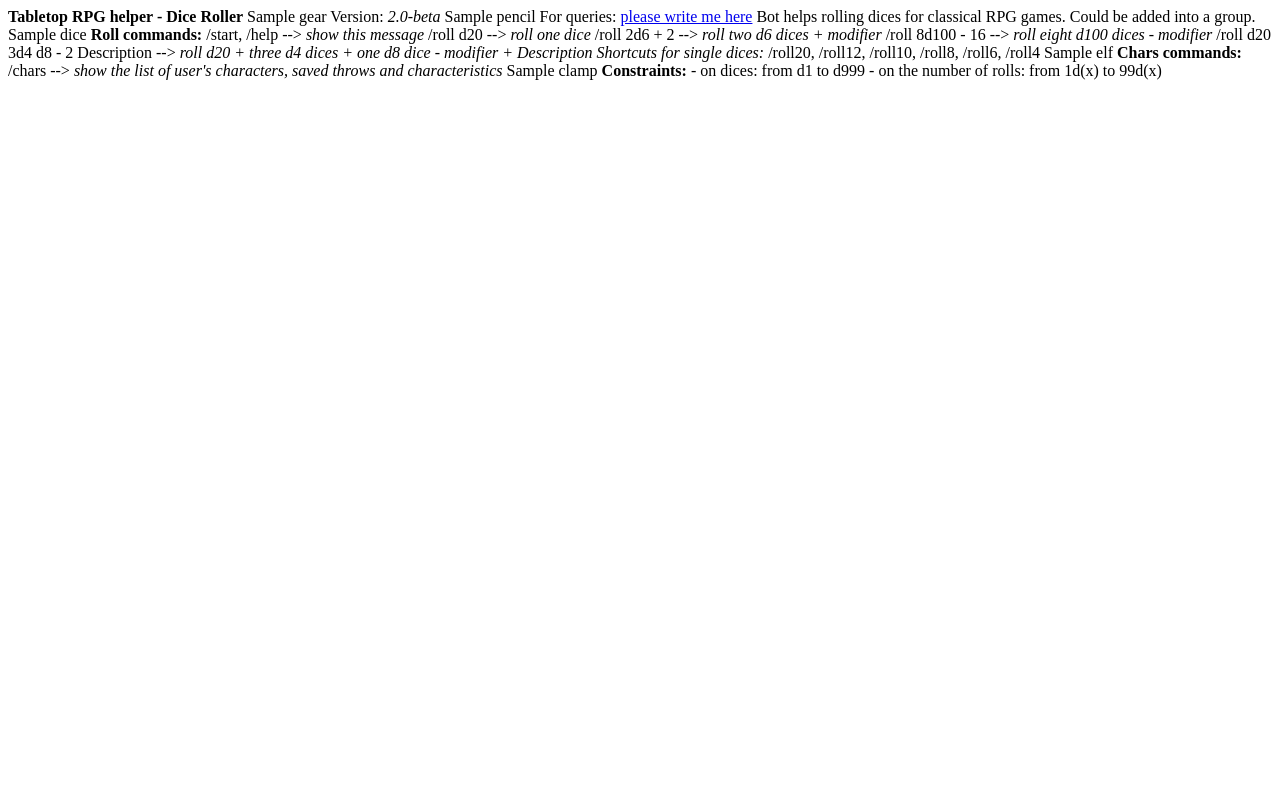
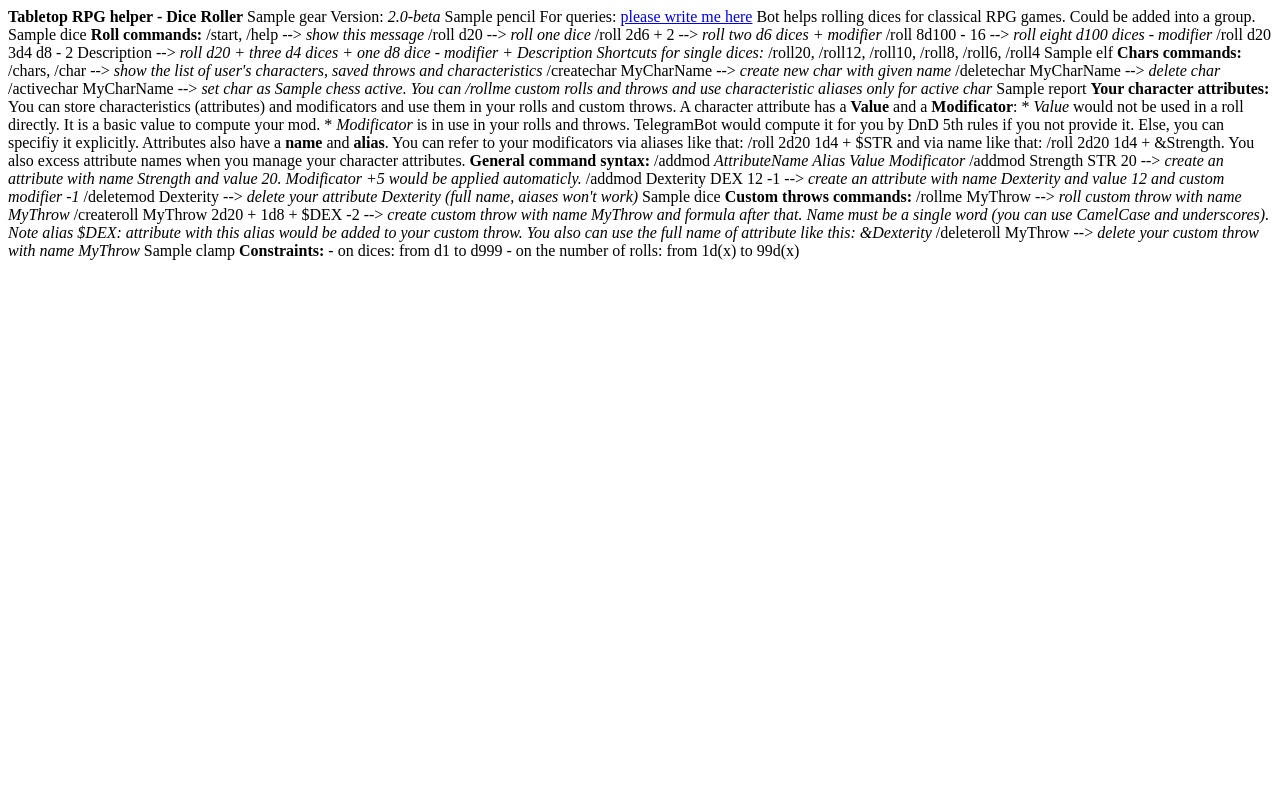
Before and after one commit to dexpiper/tabletopdicebot, a Flask app: template templates/hello.jinja2 in a window 1280 px wide. Run offline with Flask 2, Linux system fonts and the light colour scheme; the template is opened without the code that fills it: most values are stand-ins (such as "Sample title", 1, 10 or a date in 2020); parts of the project's set-up code (start-up, migrations or seed data) failed here and were passed over.

Commit message:
Add new help entires

```diff
--- a/templates/hello.jinja2
+++ b/templates/hello.jinja2
@@ -17,7 +17,33 @@
 /roll20, /roll12, /roll10, /roll8, /roll6, /roll4
 
 {{ emoji.elf }} <b>Chars commands:</b>
-/chars --> <i>show the list of user's characters, saved throws and characteristics</i>
+/chars, /char --> <i>show the list of user's characters, saved throws and characteristics</i>
+/createchar MyCharName --> <i>create new char with given name</i>
+/deletechar MyCharName --> <i>delete char</i>
+/activechar MyCharName --> <i>set char as {{ emoji.chess }} active. You can /rollme custom rolls and throws and use characteristic aliases only for active char</i>
+
+{{ emoji.report }} <b>Your character attributes:</b>
+
+You can store characteristics (attributes) and modificators and use them in your rolls and custom throws.
+
+A character attribute has a <b>Value</b> and a <b>Modificator</b>:
+* <i>Value</i> would not be used in a roll directly. It is a basic value to compute your mod.
+* <i>Modificator</i> is in use in your rolls and throws. TelegramBot would compute it for you by DnD 5th rules if you not provide it. Else, you can specifiy it explicitly.
+
+Attributes also have a <b>name</b> and <b>alias</b>. You can refer to your modificators via aliases like that: /roll 2d20 1d4 + $STR and via name like that: /roll 2d20 1d4 + &Strength.
+You also excess attribute names when you manage your character attributes.
+
+<b>General command syntax:</b> /addmod <i>AttributeName</i> <i>Alias</i> <i>Value</i> <i>Modificator</i>
+
+/addmod Strength STR 20 --> <i>create an attribute with name Strength and value 20. Modificator +5 would be applied automaticly.</i>
+/addmod Dexterity DEX 12 -1 --> <i>create an attribute with name Dexterity and value 12 and custom modifier -1</i>
+/deletemod Dexterity --> <i>delete your attribute Dexterity (full name, aiases won't work)</i>
+
+
+{{ emoji.dice }} <b>Custom throws commands:</b>
+/rollme MyThrow --> <i>roll custom throw with name MyThrow</i>
+/createroll MyThrow 2d20 + 1d8 + $DEX -2 --> <i>create custom throw with name MyThrow and formula after that. Name must be a single word (you can use CamelCase and underscores). Note alias $DEX: attribute with this alias would be added to your custom throw. You also can use the full name of attribute like this: &Dexterity</i>
+/deleteroll MyThrow --> <i>delete your custom throw with name MyThrow</i>
 
 {{ emoji.clamp }} <b>Constraints:</b>
 - on dices: from d1 to d999
```
